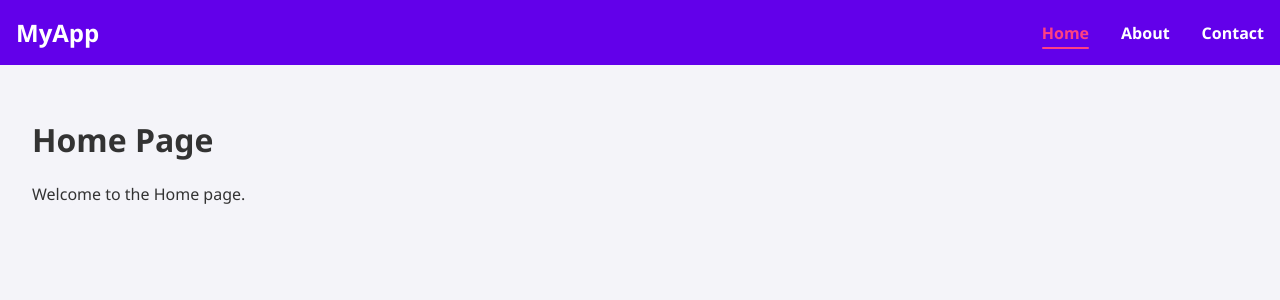
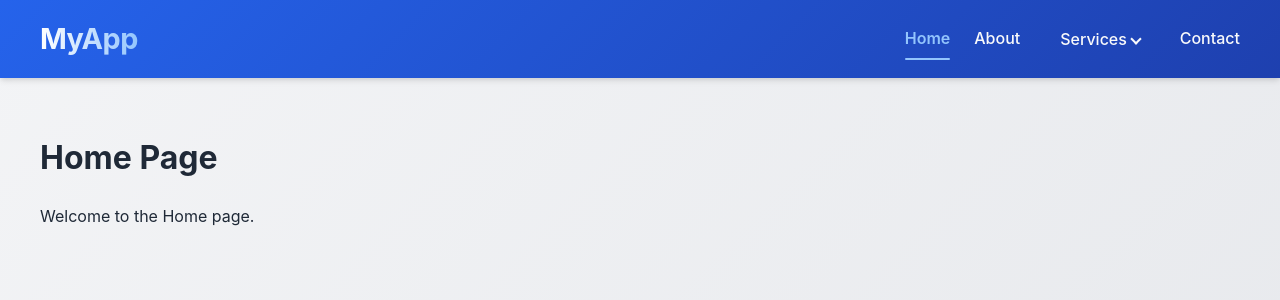
Before and after one commit to VipinCV/vuew, a Vue app: page / in a window 1280 px wide. Shown: the top 300 px of the page. Built offline with nearby package versions, Linux system fonts and the light colour scheme.

Commit message:
Update App.vue

```diff
--- a/src/App.vue
+++ b/src/App.vue
@@ -6,6 +6,16 @@
         <div class="nav-links">
           <router-link to="/" class="nav-link">Home</router-link>
           <router-link to="/about" class="nav-link">About</router-link>
+          <div class="dropdown">
+            <button class="dropbtn">Services
+              <i class="arrow down"></i>
+            </button>
+            <div class="dropdown-content">
+              <router-link to="/service1">Service 1</router-link>
+              <router-link to="/service2">Service 2</router-link>
+              <router-link to="/service3">Service 3</router-link>
+            </div>
+          </div>
           <router-link to="/contact" class="nav-link">Contact</router-link>
         </div>
       </nav>
@@ -18,11 +28,15 @@
 
 <style>
 :root {
-  --primary-color: #6200ea;
-  --accent-color: #ff4081;
-  --text-color: #333;
-  --background-color: #f4f4f9;
-  --font-family: 'Segoe UI', sans-serif;
+  --primary-color: #2563eb;
+  --secondary-color: #1e40af;
+  --accent-color: #3b82f6;
+  --light-accent: #93c5fd;
+  --text-color: #1f2937;
+  --light-text: #f9fafb;
+  --background-color: #f3f4f6;
+  --card-bg: #ffffff;
+  --font-family: 'Inter', -apple-system, BlinkMacSystemFont, 'Segoe UI', Roboto, sans-serif;
 }
 
 body {
@@ -30,6 +44,7 @@ body {
   margin: 0;
   background-color: var(--background-color);
   color: var(--text-color);
+  line-height: 1.6;
 }
 
 #app {
@@ -37,60 +52,183 @@ body {
   grid-template-columns: 1fr;
   grid-template-rows: auto 1fr;
   min-height: 100vh;
-  background: var(--background-color);
+  background: linear-gradient(135deg, var(--background-color) 0%, #e5e7eb 100%);
 }
 
 header {
-  background-color: var(--primary-color);
-  color: white;
-  padding: 1em;
+  background: linear-gradient(135deg, var(--primary-color) 0%, var(--secondary-color) 100%);
+  color: var(--light-text);
+  padding: 1em 2em;
+  box-shadow: 0 4px 6px -1px rgba(0, 0, 0, 0.1), 0 2px 4px -1px rgba(0, 0, 0, 0.06);
 }
 
 .navbar {
   display: flex;
   justify-content: space-between;
   align-items: center;
+  max-width: 1200px;
+  margin: 0 auto;
 }
 
 .logo {
-  font-size: 1.5rem;
-  font-weight: bold;
+  font-size: 1.8rem;
+  font-weight: 700;
+  letter-spacing: -0.5px;
+  background: linear-gradient(to right, #ffffff, var(--light-accent));
+  -webkit-background-clip: text;
+  background-clip: text;
+  color: transparent;
 }
 
 .nav-links {
   display: flex;
-  gap: 2em;
+  gap: 1.5em;
+  align-items: center;
 }
 
 .nav-link {
-  color: white;
+  color: var(--light-text);
   text-decoration: none;
-  font-weight: bold;
+  font-weight: 500;
   position: relative;
-  transition: color 0.3s ease-in-out;
+  transition: all 0.3s ease-in-out;
+  padding: 0.5em 0;
 }
 
 .nav-link:hover {
-  color: var(--accent-color);
+  color: var(--light-accent);
+  transform: translateY(-2px);
 }
 
 .nav-link.router-link-exact-active {
-  color: var(--accent-color);
+  color: var(--light-accent);
+  font-weight: 600;
 }
 
 .nav-link.router-link-exact-active::after {
   content: '';
   position: absolute;
-  bottom: -5px;
+  bottom: 0;
   left: 0;
   width: 100%;
   height: 2px;
-  background-color: var(--accent-color);
+  background-color: var(--light-accent);
   border-radius: 2px;
+  animation: underline 0.3s ease-out;
+}
+
+/* Dropdown styles */
+.dropdown {
+  position: relative;
+  display: inline-block;
+}
+
+.dropbtn {
+  background-color: transparent;
+  color: var(--light-text);
+  padding: 0.5em 1em;
+  font-size: 1em;
+  border: none;
+  cursor: pointer;
+  font-weight: 500;
+  font-family: inherit;
+  display: flex;
+  align-items: center;
+  gap: 0.3em;
+  transition: all 0.3s ease;
+}
+
+.dropbtn:hover {
+  color: var(--light-accent);
+}
+
+.arrow {
+  border: solid var(--light-text);
+  border-width: 0 2px 2px 0;
+  display: inline-block;
+  padding: 3px;
+  transition: transform 0.3s ease;
+}
+
+.down {
+  transform: rotate(45deg);
+}
+
+.dropdown:hover .arrow {
+  transform: rotate(225deg);
+  border-color: var(--light-accent);
+}
+
+.dropdown-content {
+  display: none;
+  position: absolute;
+  background-color: var(--card-bg);
+  min-width: 160px;
+  box-shadow: 0px 8px 16px 0px rgba(0,0,0,0.1);
+  border-radius: 0.5em;
+  z-index: 1;
+  overflow: hidden;
+  transform: translateY(5px);
+  opacity: 0;
+  transition: all 0.3s ease;
+}
+
+.dropdown-content a {
+  color: var(--text-color);
+  padding: 12px 16px;
+  text-decoration: none;
+  display: block;
+  transition: all 0.2s ease;
+}
+
+.dropdown-content a:hover {
+  background-color: var(--light-accent);
+  color: var(--light-text);
+}
+
+.dropdown:hover .dropdown-content {
+  display: block;
+  opacity: 1;
+  transform: translateY(0);
 }
 
 main {
   padding: 2em;
-  flex-grow: 1;
+  max-width: 1200px;
+  margin: 0 auto;
+  width: 100%;
+}
+
+@keyframes underline {
+  from {
+    transform: scaleX(0);
+  }
+  to {
+    transform: scaleX(1);
+  }
+}
+
+@media (max-width: 768px) {
+  .navbar {
+    flex-direction: column;
+    align-items: flex-start;
+  }
+
+  .nav-links {
+    width: 100%;
+    flex-direction: column;
+    gap: 0;
+  }
+
+  .dropdown-content {
+    position: static;
+    box-shadow: none;
+    display: none;
+    width: 100%;
+  }
+
+  .dropdown:hover .dropdown-content {
+    display: block;
+  }
 }
 </style>
```
